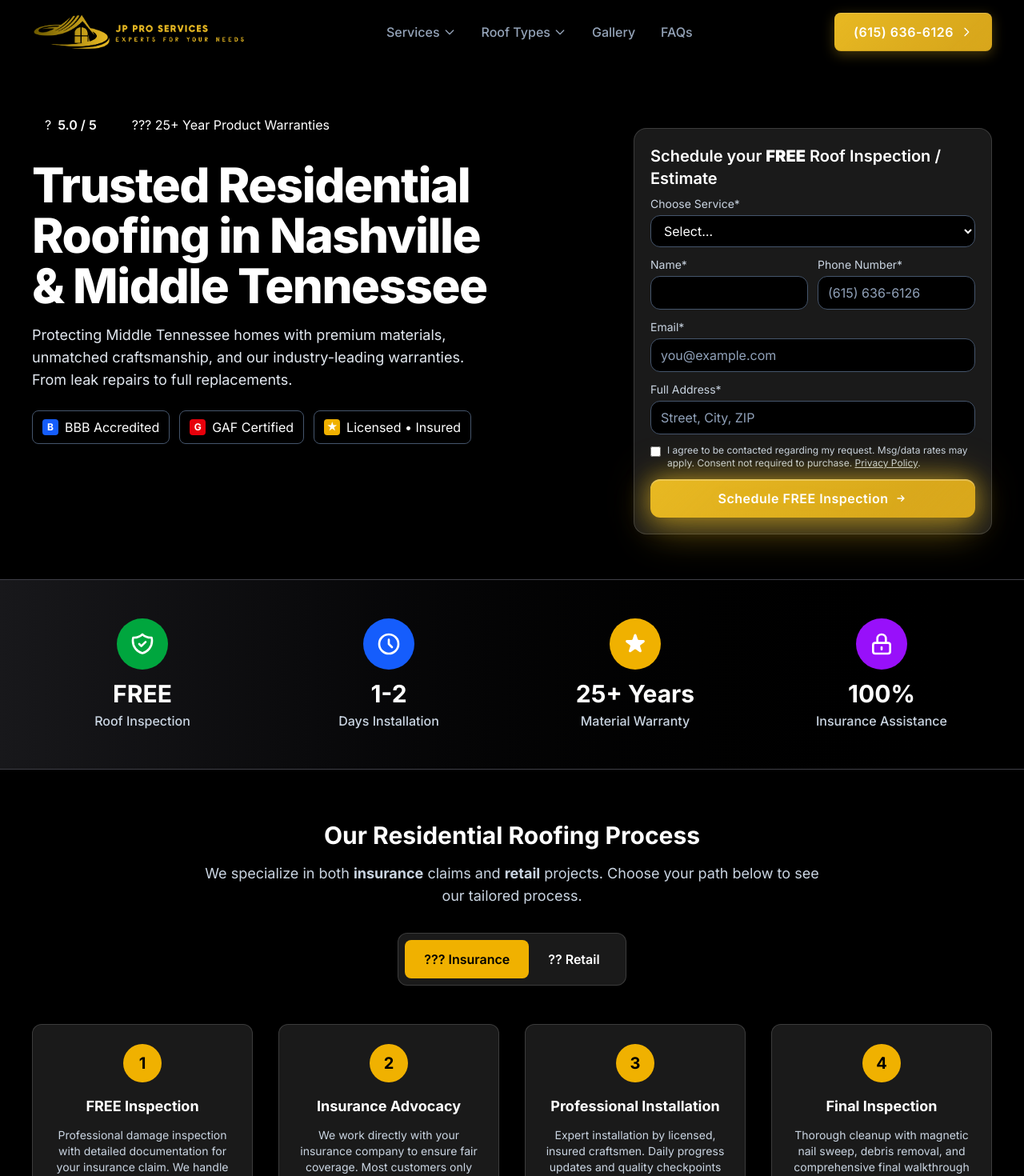
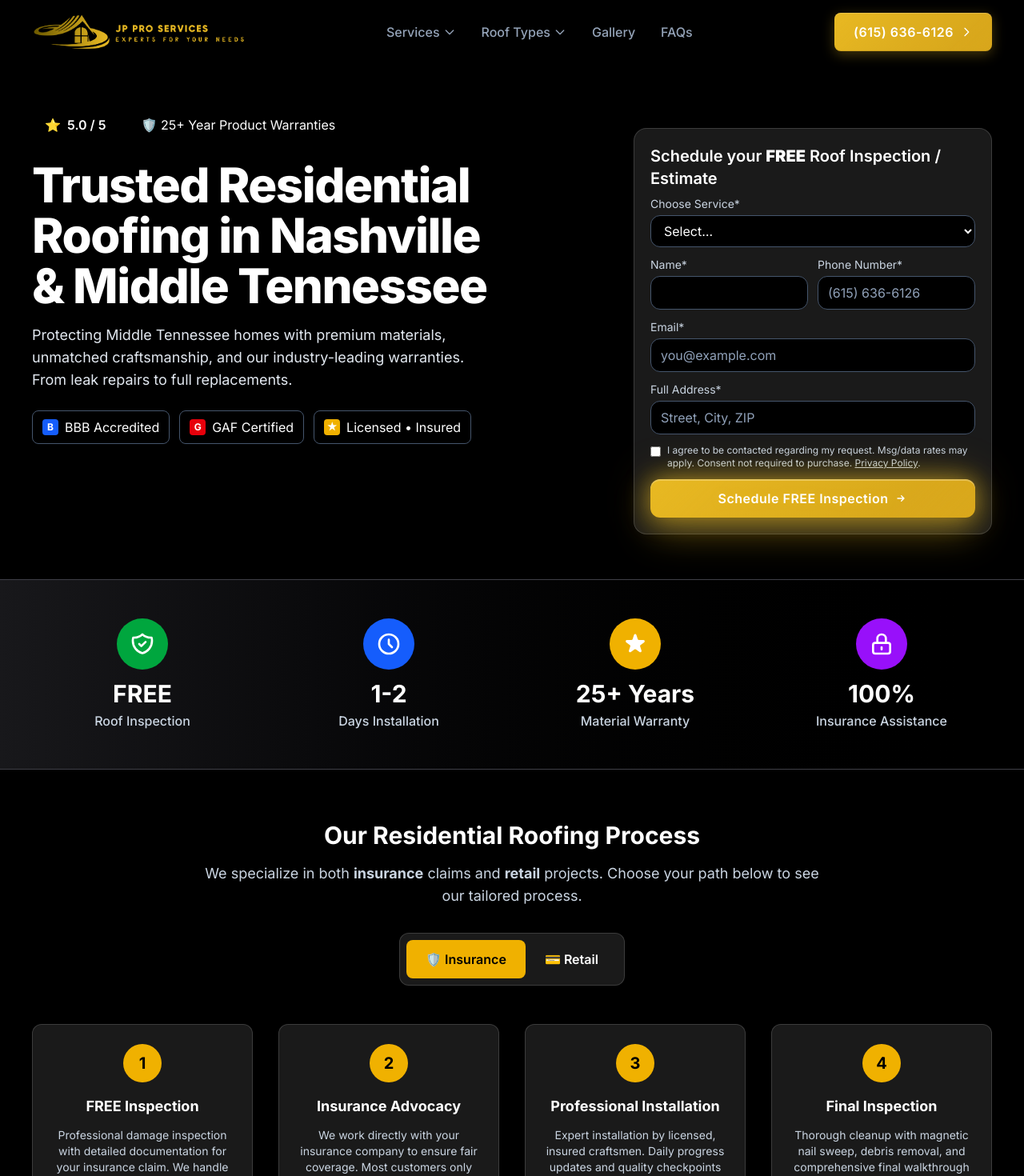
Before and after one commit to JPProServices/jp-pro-services-llc-site, a Next.js app: page /residential-roofing in a window 1280 px wide. Shown: the top 1470 px of the page at 80% size. Built offline with nearby package versions, Linux system fonts and the light colour scheme; no server answers.

Commit message:
fix: restore emoji labels across service pages

```diff
--- a/app/commercial-roofing/CommercialRoofingClient.tsx
+++ b/app/commercial-roofing/CommercialRoofingClient.tsx
@@ -65,10 +65,10 @@ export default function CommercialRoofingClient() {
             {/* Top badges */}
             <div className="mb-6 flex flex-wrap gap-3">
               <span className="inline-flex items-center gap-2 rounded-lg bg-black/35 px-4 py-2 text-white backdrop-blur">
-                ?? Commercial Specialist
+                {"\u{1F3E2}"} Commercial Specialist
               </span>
               <span className="inline-flex items-center gap-2 rounded-lg bg-black/35 px-4 py-2 text-white backdrop-blur">
-                ??? Licensed & Insured
+                {"\u{1F6E1}\uFE0F"} Licensed & Insured
               </span>
             </div>
 
@@ -111,7 +111,7 @@ export default function CommercialRoofingClient() {
                   }`}
                   onClick={() => setActiveProcess('maintenance')}
                 >
-                  ?? Maintenance & Repair
+                  {"\u{1F527}"} Maintenance & Repair
                 </button>
                 <button
                   className={`px-6 py-3 rounded-lg font-semibold transition-all duration-200 ${
@@ -121,7 +121,7 @@ export default function CommercialRoofingClient() {
                   }`}
                   onClick={() => setActiveProcess('new-build')}
                 >
-                  ?? New Construction
+                  {"\u{1F3D7}\uFE0F"} New Construction
                 </button>
               </div>
             </div>
@@ -139,7 +139,7 @@ export default function CommercialRoofingClient() {
 
               <div className="bg-white/10 backdrop-blur rounded-xl border border-white/15 mx-4 flex-1 max-w-xs">
                 <div className="bg-yellow-500 text-black rounded-xl px-6 py-4 text-center font-semibold">
-                  {activeProcess === 'maintenance' ? '?? Maintenance' : '?? New Construction'}
+                  {activeProcess === 'maintenance' ? '\u{1F527} Maintenance' : '\u{1F3D7}\uFE0F New Construction'}
                 </div>
               </div>
 
--- a/app/flat-roofing/FlatRoofingClient.tsx
+++ b/app/flat-roofing/FlatRoofingClient.tsx
@@ -63,10 +63,10 @@ export default function FlatRoofingClient() {
             {/* Top badges */}
             <div className="mb-6 flex flex-wrap gap-3">
               <span className="inline-flex items-center gap-2 rounded-lg bg-black/35 px-4 py-2 text-white backdrop-blur">
-                ?? Commercial Grade
+                {"\u{1F3E2}"} Commercial Grade
               </span>
               <span className="inline-flex items-center gap-2 rounded-lg bg-black/35 px-4 py-2 text-white backdrop-blur">
-                ?? Cost Effective
+                {"\u{1F4B0}"} Cost Effective
               </span>
             </div>
 
--- a/app/gallery/GalleryClient.tsx
+++ b/app/gallery/GalleryClient.tsx
@@ -205,7 +205,7 @@ export default function GalleryClient() {
               className="group btn-gold neon relative inline-flex items-center justify-center overflow-hidden rounded-xl px-8 py-4 font-extrabold shadow-lg transition-all duration-300 hover:scale-105 hover:shadow-xl active:scale-95"
             >
               <span className="relative z-10 flex items-center gap-2">
-                ?? Call Now: (615) 636-6126
+                {"\u260E"} Call Now: (615) 636-6126
               </span>
             </a>
 
--- a/app/metal-roofing/MetalRoofingClient.tsx
+++ b/app/metal-roofing/MetalRoofingClient.tsx
@@ -62,10 +62,10 @@ export default function MetalRoofingClient() {
             {/* Top badges */}
             <div className="mb-6 flex flex-wrap gap-3">
               <span className="inline-flex items-center gap-2 rounded-lg bg-black/35 px-4 py-2 text-white backdrop-blur">
-                ?? Metal Roofing Specialists
+                {"\u{1F527}"} Metal Roofing Specialists
               </span>
               <span className="inline-flex items-center gap-2 rounded-lg bg-black/35 px-4 py-2 text-white backdrop-blur">
-                ? 50+ Year Lifespan
+                {"\u23F3"} 50+ Year Lifespan
               </span>
             </div>
 
--- a/app/residential-roofing/ResidentialRoofingClient.tsx
+++ b/app/residential-roofing/ResidentialRoofingClient.tsx
@@ -25,10 +25,10 @@ export default function ResidentialRoofingClient() {
             {/* Top badges */}
             <div className="mb-6 flex flex-wrap gap-3">
               <span className="inline-flex items-center gap-2 rounded-lg bg-black/35 px-4 py-2 text-white backdrop-blur">
-                ? <span className="font-semibold">5.0 / 5</span>
+                {"\u2B50"} <span className="font-semibold">5.0 / 5</span>
               </span>
               <span className="inline-flex items-center gap-2 rounded-lg bg-black/35 px-4 py-2 text-white backdrop-blur">
-                ??? 25+ Year Product Warranties
+                {"\u{1F6E1}\uFE0F"} 25+ Year Product Warranties
               </span>
             </div>
 
@@ -130,7 +130,7 @@ export default function ResidentialRoofingClient() {
                   }`}
                   onClick={() => setActiveProcess('insurance')}
                 >
-                  ??? Insurance
+                  {"\u{1F6E1}\uFE0F"} Insurance
                 </button>
                 <button
                   className={`px-6 py-3 rounded-lg font-semibold transition-all duration-200 ${
@@ -140,7 +140,7 @@ export default function ResidentialRoofingClient() {
                   }`}
                   onClick={() => setActiveProcess('direct-pay')}
                 >
-                  ?? Retail
+                  {"\u{1F4B3}"} Retail
                 </button>
               </div>
             </div>
@@ -158,7 +158,7 @@ export default function ResidentialRoofingClient() {
 
               <div className="bg-white/10 backdrop-blur rounded-xl border border-white/15 mx-4 flex-1 max-w-xs">
                 <div className="bg-yellow-500 text-black rounded-xl px-6 py-4 text-center font-semibold">
-                  {activeProcess === 'insurance' ? '??? Insurance' : '?? Retail'}
+                  {activeProcess === 'insurance' ? '\u{1F6E1}\uFE0F Insurance' : '\u{1F4B3} Retail'}
                 </div>
               </div>
 
@@ -305,7 +305,7 @@ export default function ResidentialRoofingClient() {
               <p className="text-slate-300 mb-4">
                 Missing, cracked, or wind-damaged shingles. Common in Rutherford and Sumner Counties where high winds affect homes in Murfreesboro and Hendersonville.
               </p>
-              <div className="text-yellow-400 text-sm font-medium">? Perfect color matching guaranteed</div>
+              <div className="text-yellow-400 text-sm font-medium">{"\u{1F3A8}"} Perfect color matching guaranteed</div>
             </div>
 
             {/* Storm Damage */}
--- a/app/roof-repair/RoofRepairClient.tsx
+++ b/app/roof-repair/RoofRepairClient.tsx
@@ -64,10 +64,10 @@ export default function RoofRepairClient() {
             {/* Top badges */}
             <div className="mb-6 flex flex-wrap gap-3">
               <span className="inline-flex items-center gap-2 rounded-lg bg-black/35 px-4 py-2 text-white backdrop-blur">
-                ? Emergency Response
+                {"\u26A1"} Emergency Response
               </span>
               <span className="inline-flex items-center gap-2 rounded-lg bg-black/35 px-4 py-2 text-white backdrop-blur">
-                ??? 5-Year Warranty
+                {"\u{1F6E1}\uFE0F"} 5-Year Warranty
               </span>
             </div>
 
@@ -110,7 +110,7 @@ export default function RoofRepairClient() {
                   }`}
                   onClick={() => setActiveProcess('emergency')}
                 >
-                  ? Emergency Repair
+                  {"\u26A1"} Emergency Repair
                 </button>
                 <button
                   className={`px-6 py-3 rounded-lg font-semibold transition-all duration-200 ${
@@ -120,7 +120,7 @@ export default function RoofRepairClient() {
                   }`}
                   onClick={() => setActiveProcess('scheduled')}
                 >
-                  ?? Scheduled Repair
+                  {"\u{1F527}"} Scheduled Repair
                 </button>
               </div>
             </div>
@@ -138,7 +138,7 @@ export default function RoofRepairClient() {
 
               <div className="bg-white/10 backdrop-blur rounded-xl border border-white/15 mx-4 flex-1 max-w-xs">
                 <div className="bg-yellow-500 text-black rounded-xl px-6 py-4 text-center font-semibold">
-                  {activeProcess === 'emergency' ? '? Emergency' : '?? Scheduled'}
+                  {activeProcess === 'emergency' ? '\u26A1 Emergency' : '\u{1F527} Scheduled'}
                 </div>
               </div>
 
--- a/app/roof-replacement/RoofReplacementClient.tsx
+++ b/app/roof-replacement/RoofReplacementClient.tsx
@@ -65,10 +65,10 @@ export default function RoofReplacementClient() {
             {/* Top badges */}
             <div className="mb-6 flex flex-wrap gap-3">
               <span className="inline-flex items-center gap-2 rounded-lg bg-black/35 px-4 py-2 text-white backdrop-blur">
-                ?? Complete Replacement
+                {"\u{1F3E0}"} Complete Replacement
               </span>
               <span className="inline-flex items-center gap-2 rounded-lg bg-black/35 px-4 py-2 text-white backdrop-blur">
-                ? Quality Materials
+                {"\u2B50"} Quality Materials
               </span>
             </div>
 
@@ -111,7 +111,7 @@ export default function RoofReplacementClient() {
                   }`}
                   onClick={() => setActiveProcess('insurance')}
                 >
-                  ??? Insurance
+                  {"\u{1F6E1}\uFE0F"} Insurance
                 </button>
                 <button
                   className={`px-6 py-3 rounded-lg font-semibold transition-all duration-200 ${
@@ -121,7 +121,7 @@ export default function RoofReplacementClient() {
                   }`}
                   onClick={() => setActiveProcess('retail')}
                 >
-                  ?? Retail
+                  {"\u{1F4B3}"} Retail
                 </button>
               </div>
             </div>
@@ -139,7 +139,7 @@ export default function RoofReplacementClient() {
 
               <div className="bg-white/10 backdrop-blur rounded-xl border border-white/15 mx-4 flex-1 max-w-xs">
                 <div className="bg-yellow-500 text-black rounded-xl px-6 py-4 text-center font-semibold">
-                  {activeProcess === 'insurance' ? '??? Insurance' : '?? Retail'}
+                  {activeProcess === 'insurance' ? '\u{1F6E1}\uFE0F Insurance' : '\u{1F4B3} Retail'}
                 </div>
               </div>
 
--- a/app/storm-damage/StormDamageClient.tsx
+++ b/app/storm-damage/StormDamageClient.tsx
@@ -65,10 +65,10 @@ export default function StormDamageClient() {
             {/* Top badges */}
             <div className="mb-6 flex flex-wrap gap-3">
               <span className="inline-flex items-center gap-2 rounded-lg bg-black/35 px-4 py-2 text-white backdrop-blur">
-                ? Emergency Response
+                {"\u26A1"} Emergency Response
               </span>
               <span className="inline-flex items-center gap-2 rounded-lg bg-black/35 px-4 py-2 text-white backdrop-blur">
-                ??? Insurance Claims
+                {"\u{1F6E1}\uFE0F"} Insurance Claims
               </span>
             </div>
 
@@ -113,7 +113,7 @@ export default function StormDamageClient() {
                       : 'text-slate-300 hover:text-white hover:bg-white/10'
                   }`}
                 >
-                  ? Emergency Response
+                  {"\u26A1"} Emergency Response
                 </button>
                 <button
                   onClick={() => setActiveProcess('insurance')}
@@ -123,7 +123,7 @@ export default function StormDamageClient() {
                       : 'text-slate-300 hover:text-white hover:bg-white/10'
                   }`}
                 >
-                  ??? Insurance Claims
+                  {"\u{1F6E1}\uFE0F"} Insurance Claims
                 </button>
               </div>
 
@@ -131,7 +131,7 @@ export default function StormDamageClient() {
               <div className="md:hidden">
                 <div className="flex items-center justify-between px-4 py-3">
                   <span className="text-white font-semibold">
-                    {activeProcess === 'emergency' ? '? Emergency Response' : '??? Insurance Claims'}
+                    {activeProcess === 'emergency' ? '\u26A1 Emergency Response' : '\u{1F6E1}\uFE0F Insurance Claims'}
                   </span>
                   <div className="flex gap-2">
                     <button
--- a/app/tile-slate/TileSlateClient.tsx
+++ b/app/tile-slate/TileSlateClient.tsx
@@ -62,10 +62,10 @@ export default function TileSlateClient() {
             {/* Top badges */}
             <div className="mb-6 flex flex-wrap gap-3">
               <span className="inline-flex items-center gap-2 rounded-lg bg-black/35 px-4 py-2 text-white backdrop-blur">
-                ?? Premium Materials
+                {"\u{1F48E}"} Premium Materials
               </span>
               <span className="inline-flex items-center gap-2 rounded-lg bg-black/35 px-4 py-2 text-white backdrop-blur">
-                ??? Century Lifespan
+                {"\u23F3"} Century Lifespan
               </span>
             </div>
 
```
